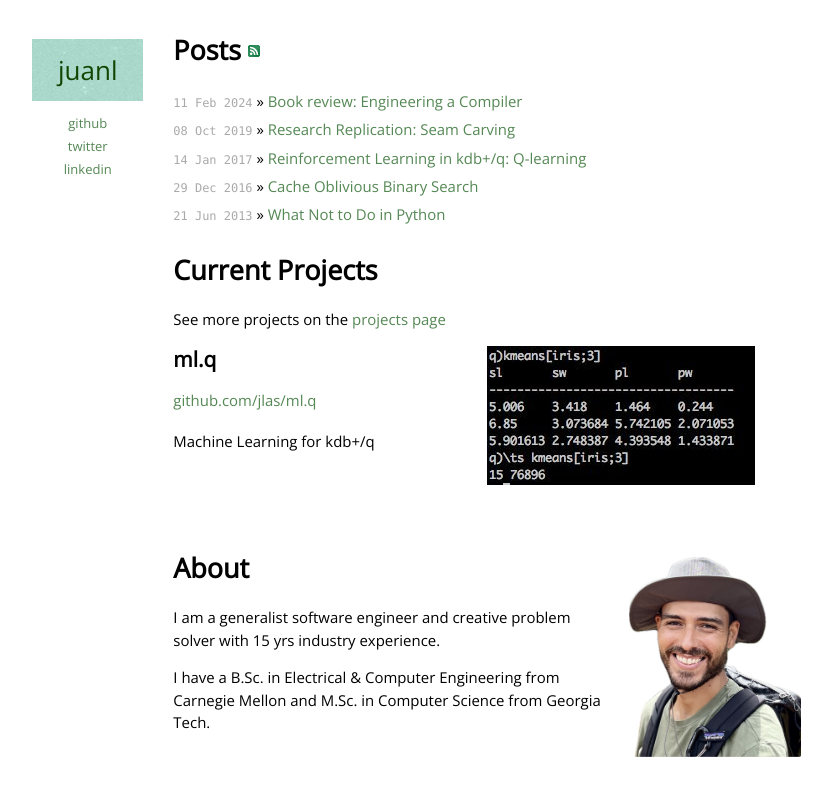
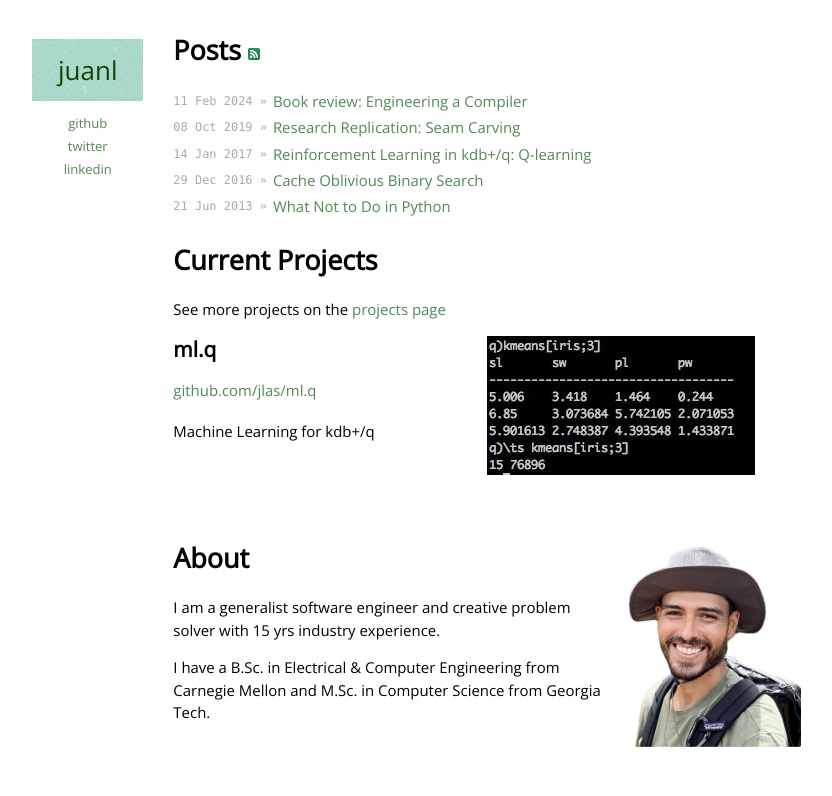
Before and after one commit to jlas/jlas.github.io, a Jekyll site: the page built from index.html, in a window 1280 px wide. Shown: the top 796 px of the page, without its empty margins (20-852 px from the left). Built offline with Jekyll 4.4.1, drawn with Linux system fonts in a browser that asks for light colours.

Commit message:
Style tweaks

```diff
--- a/css/main.css
+++ b/css/main.css
@@ -33,6 +33,19 @@ a {
   overflow-wrap: break-word;
 }
 
+h1 {
+  font-size: 1.8em;
+}
+h2 {
+  font-size: 1.7em;
+}
+h3,
+h4,
+h5,
+h6 {
+  font-size: 1.4em;
+}
+
 @media (max-width: 1023px) {
   nav {
     clear: both;
@@ -50,15 +63,6 @@ a {
   }
   .site {
     margin: 1em;
-  }
-  h1,
-  h2,
-  h3,
-  h4,
-  h5,
-  h6 {
-    text-align: left;
-    font-size: 1em;
   }
 }
 
@@ -80,19 +84,7 @@ a {
   .container {
     padding: 3em 0 0 0;
   }
-  h1 {
-    font-size: 1.8em;
-  }
-  h2 {
-    font-size: 1.7em;
-  }
-  h3,
-  h4,
-  h5,
-  h6 {
-    font-size: 1.4em;
-  }
-  ul.posts div {
+  ul.projects div {
     width: calc(50% - 1em);
   }
 }
@@ -110,17 +102,6 @@ nav > ul {
 nav > ul > li {
   margin-bottom: 5px;
 }
-
-h3 {
-  position: relative;
-  left: -1em;
-}
-h3:before {
-  content: url("../images/green_dust_scratch_16px.png");
-  position: relative;
-  left: -0.2em;
-}
-
 h1 {
   margin-bottom: 1em;
 }
@@ -154,30 +135,34 @@ blockquote {
 /* Home
 /*
 /*****************************************************************************/
-ul.posts {
+ul.posts,
+ul.projects {
   list-style-type: none;
   margin-bottom: 2em;
 }
 
-ul.posts li {
+ul.posts > li,
+ul.projects > li {
   line-height: 1.75em;
   display: inline-block;
   width: 100%;
 }
 
-ul.posts span {
+ul.projects div {
+  margin: 0 1em 2em 0;
+  float: left;
+}
+
+ul.posts > li > div {
   color: #aaa;
   font-family: Monaco, "Courier New", monospace;
   font-size: 80%;
+  float: left;
+  margin-right: 0.5em;
 }
 
 img {
   max-width: 100%;
-}
-
-ul.posts div {
-  margin: 0 1em 2em 0;
-  float: left;
 }
 
 /*****************************************************************************/
@@ -244,7 +229,6 @@ footer .contact a {
 
 img[alt="feed"] {
   position: relative;
-  top: -0.1em;
 }
 
 /*****************************************************************************/
--- a/index.html
+++ b/index.html
@@ -10,7 +10,7 @@ title: Home
   <ul class="posts">
     {% for post in site.posts %}
     <li>
-      <span>{{ post.date | date_to_string }}</span> &raquo;
+      <div>{{ post.date | date_to_string }} &raquo;</div>
       <a href="{{ post.url }}">{{ post.title }}</a>
     </li>
     {% endfor %}
@@ -18,7 +18,7 @@ title: Home
 
   <h1>Current Projects</h1>
   <p>See more projects on the <a href="/projects.html">projects page</a></p>
-  <ul class="posts">
+  <ul class="projects">
     <li>
       <div>
         <h4>ml.q</h4>
--- a/projects.html
+++ b/projects.html
@@ -5,7 +5,7 @@ title: Projects
 
 <div id="home">
   <h1>Projects</h1>
-  <ul class="posts">
+  <ul class="projects">
     <li>
       <div>
         <h4>ml.q</h4>
```
